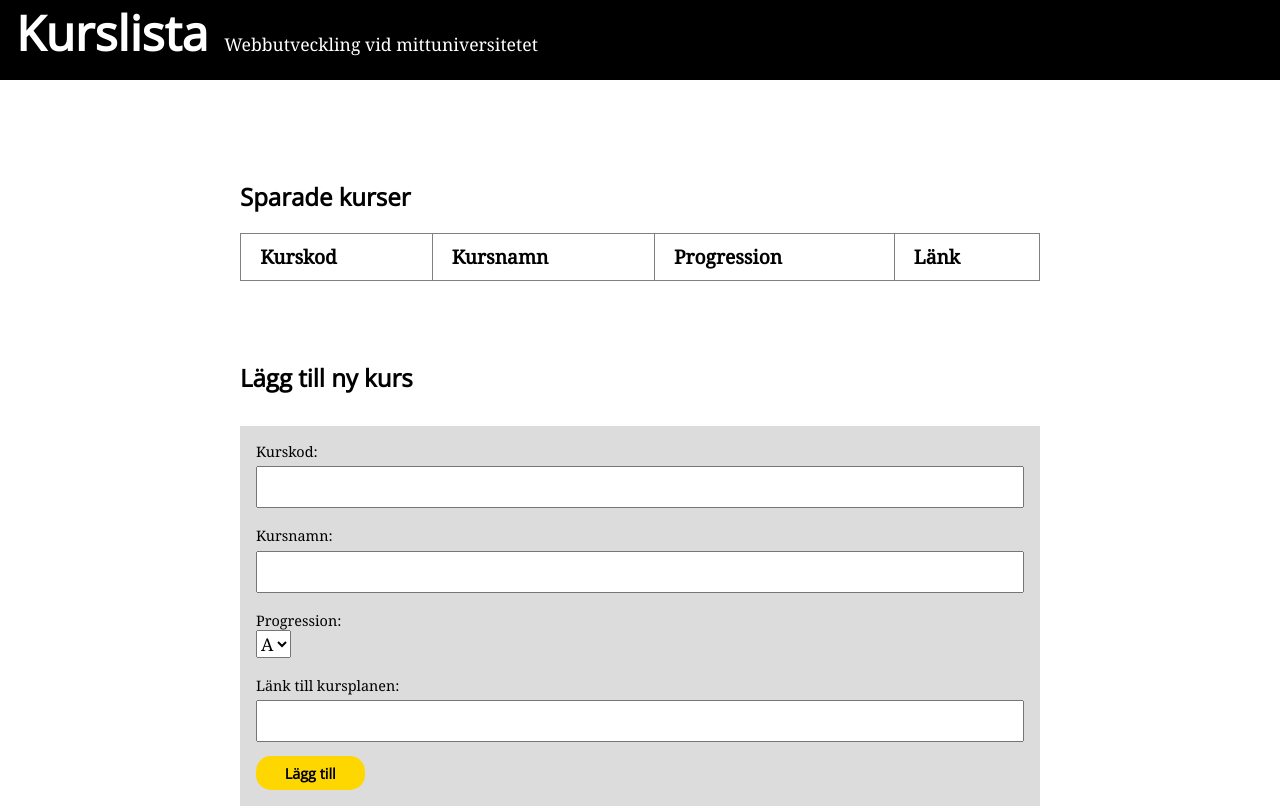
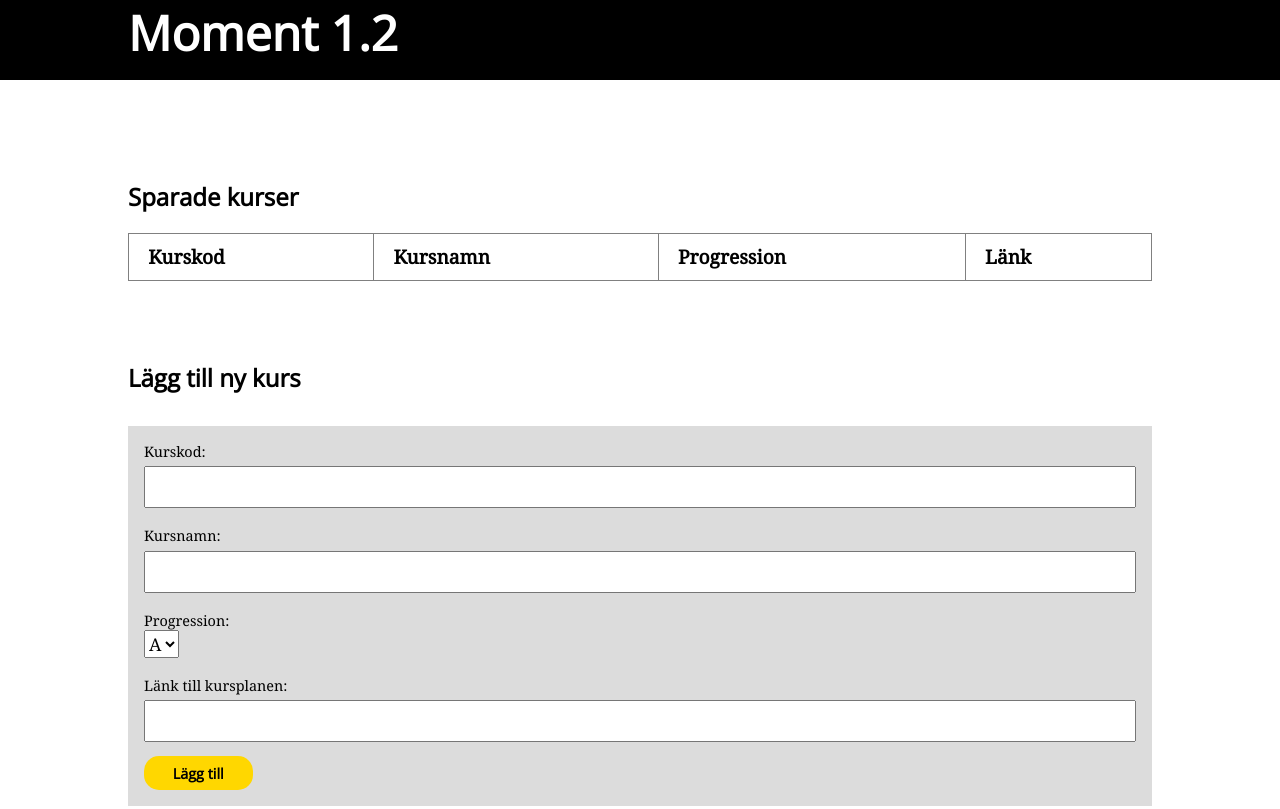
Before and after one commit to Crokuz/DT208G-Moment-1.2, a website built with Vite: page index.html in a window 1280 px wide. Shown: the top 809 px of the page. Built offline with nearby package versions, Linux system fonts and the light colour scheme.

Commit message:
Minor edits in HTML structure and CSS

```diff
--- a/index.html
+++ b/index.html
@@ -10,19 +10,16 @@ Programmering i TypeScript (DT208G ) vid mittuniversitetet, VT2025
     <head>
     <meta charset="UTF-8" />
     <meta name="viewport" content="width=device-width, initial-scale=1.0" />
-    <title>Moment 1.2</title>
+    <title>Moment 1.2, DT208G</title>
     </head>
 
     <body>
         <header>
-            <h1>Kurslista</h1>
-            <p> Webbutveckling vid mittuniversitetet</p>
+            <h1>Moment 1.2</h1>
         </header>
 
-        <section id="main">
-            <div id="syllabus">
+        <main>
             <div class="contentWrapper">
-
                 <h2>Sparade kurser</h2>
                 <table>
                     <thead>
@@ -60,8 +57,7 @@ Programmering i TypeScript (DT208G ) vid mittuniversitetet, VT2025
 
                 <button id="clearCourses" class="button">Rensa alla kurser</button>
             </div>
-            </div>
-        </section>
+        </main>
 
         <footer>
             <p>Programmering i TypeScript (DT208G), &shy;Mittuniversitetet VT25</p>
--- a/src/main.ts
+++ b/src/main.ts
@@ -53,7 +53,7 @@ function addCourse(event: Event) {
 
     //Den nya kursen sparas i arrayen
     courses.push(newCourse);
-    //Funktionen "displayCourses" Kallas för att visa information om kurserna
+    //Funktionen "displayCourses" kallas för att visa information om kurserna
     displayCourses();
     //Formuläret nollställs
     (event.target as HTMLFormElement).reset();
--- a/src/style.css
+++ b/src/style.css
@@ -19,12 +19,6 @@ header {
     width: 100%;
     min-height: 5em;
     background-color: black;
-
-    display: flex;
-    align-items: baseline;
-    padding-left: 1em;
-    gap: 1em;
-    box-sizing: border-box;
 }
 
 header p, footer p {
@@ -32,13 +26,11 @@ header p, footer p {
 }
 
 footer {
-    width: 100%;
-    height: 10em;
     background-color: black;
-
     display: flex;
     align-items: center;
     justify-content: center;
+    padding: 5em 0;
 }
 
 footer p {
@@ -51,10 +43,11 @@ footer p {
 }
 
 h1 {
-    margin: 0;
+    margin: 0 auto;
     color: white;
     font-family: 'Open Sans';
     font-size: 3em;
+    width: 60vw;
 }
 
 h2 {
@@ -121,20 +114,27 @@ form input {
     background-color: rgb(243, 207, 0);
 }
 
-#main {
+main {
     flex: 1;
     width: 100%;
     padding: 5em 0em;
 }
 
-#syllabus {
-    overflow-x: auto;
+.contentWrapper {
+  margin: 0 auto;
+  width: 60vw;
 }
 
-.contentWrapper {
-  max-width: 800px;
-  margin: 0 auto;
-  width: 90%;
+@media screen and (max-width: 1600px){
+    .contentWrapper, h1 {
+        width: 80vw;
+    }
+}
+
+@media screen and (max-width: 1000px){
+    .contentWrapper, h1 {
+        width: 90vw;
+    }
 }
 
 @media screen and (max-width: 600px){
```
Lines whose indentation alone changed are shown as unchanged.
